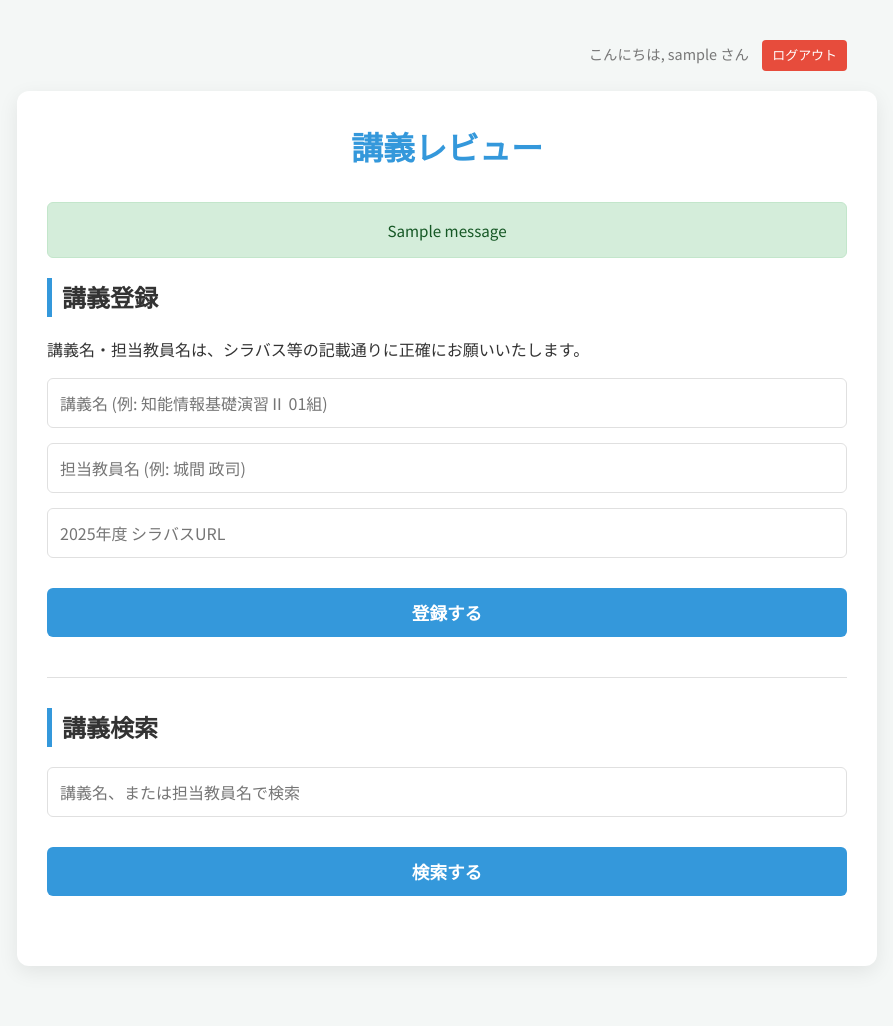
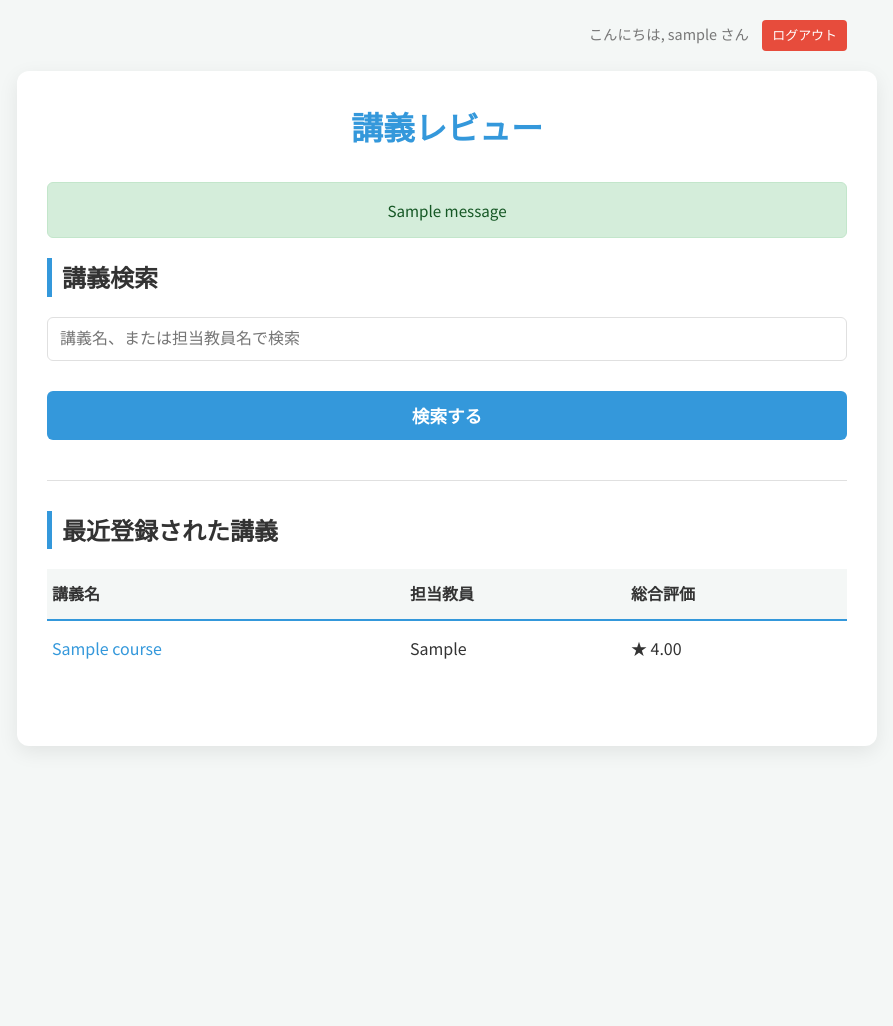
Before and after one commit to KAZUKIKUDA/team_OKIOTP, a Flask app: page / in a window 1280 px wide. Shown: the whole page, without its empty margins (193-1086 px from the left). After the commit the page ends 748 px from the top, so only its background shows below. Run offline with Flask 3, Linux system fonts and the light colour scheme; a user stored in the database is signed in; tables that the repository leaves empty hold one stand-in row (values such as "Sample post"); one stand-in notice (Sample message) is shown.

Commit message:
Redesign of the Flow

```diff
--- a/lost_flask/app.py
+++ b/lost_flask/app.py
@@ -46,9 +46,9 @@ except Exception as e:
 login_manager = LoginManager()
 login_manager.init_app(app)
 login_manager.login_view = 'login'
-# ▼▼▼ ログイン要求時のflashメッセージを無効化 (挙動修正) ▼▼▼
+# ▼▼▼ 不自然なflashメッセージを無効化 ▼▼▼
 login_manager.login_message = None
-# ▲▲▲ 挙動修正 ▲▲▲
+# ▲▲▲ flashメッセージ無効化 ▲▲▲
 login_manager.login_message_category = "danger"
 
 # --- Database Models (Passwordの長さを256に修正) ---
@@ -56,8 +56,9 @@ class User(UserMixin, db.Model):
     id = db.Column(db.Integer, primary_key=True)
     username = db.Column(db.String(150), nullable=False, unique=True)
     email = db.Column(db.String(150), nullable=False, unique=True)
-    # ▼▼▼ パスワードの長さを256に修正済み ▼▼▼
+    # ▼▼▼ パスワードの長さを256に変更 ▼▼▼
     password = db.Column(db.String(256), nullable=False)
+    # ▲▲▲ パスワードの長さ変更 ▲▲▲
     is_verified = db.Column(db.Boolean, nullable=False, default=False)
     reviews = db.relationship('Review', backref='author', lazy=True)
 
@@ -71,13 +72,14 @@ class Course(db.Model):
     def star_rating(self):
         if not self.reviews: return "評価なし"
         try:
-            # レビューが0件の場合のZeroDivisionErrorを避ける
+            # ▼▼▼ レビュー0件の場合のエラーをハンドリング ▼▼▼
             if len(self.reviews) == 0:
                 return "評価なし"
             avg = sum(r.rating for r in self.reviews) / len(self.reviews)
             return f"{avg:.2f}"
         except ZeroDivisionError:
             return "評価なし"
+        # ▲▲▲ エラーハンドリング ▲▲▲
 
 class Review(db.Model):
     id = db.Column(db.Integer, primary_key=True)
@@ -104,13 +106,17 @@ def load_user(user_id):
 
 # ▼▼▼ トップページ（/）の挙動を修正 ▼▼▼
 @app.route('/')
+@login_required # ログイン必須は維持
 def index():
-    # ログイン済みなら講義登録ページ（top.html）へ
-    if current_user.is_authenticated:
-        return render_template('top.html')
-    # 未ログインならflashメッセージなしでログインページへ
-    else:
-        return redirect(url_for('login'))
+    # ログイン済みユーザーには、検索フォームと最近の講義を表示
+    try:
+        # DBからIDを降順（新しい順）で3件取得
+        recent_courses = Course.query.order_by(db.desc(Course.id)).limit(3).all()
+    except Exception as e:
+        app.logger.error(f"Error fetching recent courses: {e}")
+        recent_courses = []
+
+    return render_template('top.html', recent_courses=recent_courses)
 # ▲▲▲ 挙動修正 ▲▲▲
 
 @app.route('/register', methods=['GET', 'POST'])
@@ -133,7 +139,7 @@ def register():
         if not re.match(password_pattern, password):
             flash('パスワードは12文字以上で、大文字、小文字、数字をそれぞれ1文字以上含める必要があります。', 'danger')
             return redirect(url_for('register'))
-        # ▲▲▲ バリデーション終了 ▲▲▲
+        # ▲▲▲ パスワード制約終了 ▲▲▲
 
         email_pattern = r'^e\d{6}@cs\.u-ryukyu\.ac\.jp$'
         if not re.match(email_pattern, email):
@@ -150,12 +156,7 @@ def register():
         new_user = None
         try:
             hashed_password = generate_password_hash(password, method='pbkdf2:sha256')
-
-            # ▼▼▼ 正しいUserオブジェクトの作成 ▼▼▼
-            # (is_verifiedは default=False が自動で設定される)
             new_user = User(username=username, email=email, password=hashed_password)
-            # ▲▲▲ これが正しい形式 ▲▲▲
-
             db.session.add(new_user)
             db.session.commit() # データベースへの書き込み
 
@@ -164,23 +165,22 @@ def register():
 
             # ▼▼▼ SendGridでメール送信 ▼▼▼
 
-            # 【重要】このEmailはSendGridで「送信者認証」したものに書き換えてください
-            SENDER_EMAIL = 'e235735@ie.u-ryukyu.ac.jp'
-            SENDER_NAME = '講義レビューサイト（Okinawa OTP）'
+            # 【重要】ここはあなたのSendGrid認証済みアドレスに書き換えてください
+            SENDER_EMAIL = 'e235701@cs.u-ryukyu.ac.jp'
+            SENDER_NAME = '講義レビューサイト' # 送信者名
 
             html_content = render_template('email/activate.html', confirm_url=confirm_url)
 
-            # ▼▼▼ SendGridMailオブジェクトの作成 (バグ修正版) ▼▼▼
+            # ▼▼▼ SendGridMailオブジェクト作成（バグ修正済み）▼▼▼
             message = SendGridMail(
                 from_email=(SENDER_EMAIL, SENDER_NAME),
                 to_emails=email,
                 subject='講義レビュー | メールアドレスの確認',
                 html_content=html_content)
-            # ▲▲▲ バグ修正版 ▲▲▲
+            # ▲▲▲ SendGridMailオブジェクト作成（バグ修正済み）▲▲▲
 
             if not sg:
-                app.logger.error("SendGrid API Client (sg) is not initialized. Check SENDGRID_API_KEY.")
-                raise Exception("SendGrid API Client (sg) is not initialized.")
+                raise Exception("SendGrid API Client (sg) is not initialized. Check SENDGRID_API_KEY.")
 
             app.logger.info(f"Attempting to send email via SendGrid to {email}...")
             response = sg.send(message)
@@ -215,7 +215,6 @@ def register():
                 except Exception as rb_e:
                     app.logger.error(f"Rollback failed: {rb_e}")
 
-            # ユーザーにエラータイプをそのまま表示しないように修正
             flash(f'不明なエラー（{type(e).__name__}）が発生しました。管理者に連絡してください。', 'danger')
             return redirect(url_for('register'))
 
@@ -245,7 +244,9 @@ def confirm_email(token):
 @app.route('/login', methods=['GET', 'POST'])
 def login():
     if current_user.is_authenticated:
+        # ▼▼▼ ログイン済みユーザーはトップページ（検索）へ ▼▼▼
         return redirect(url_for('index'))
+        # ▲▲▲ ログイン済み ▲▲▲
 
     if request.method == 'POST':
         email = request.form.get('email')
@@ -284,10 +285,7 @@ def guest_login():
         try:
             guest_email = f"guest_{uuid.uuid4().hex}@demo.com"
             hashed_password = generate_password_hash(f"guest_pw_{uuid.uuid4().hex}", method='pbkdf2:sha256')
-
-            # ▼▼▼ 正しいUserオブジェクトの作成 ▼▼▼
             new_guest_user = User(username=username, email=guest_email, password=hashed_password, is_verified=True)
-            # ▲▲▲ これが正しい形式 ▲▲▲
 
             db.session.add(new_guest_user)
             db.session.commit()
@@ -324,11 +322,11 @@ def add_course():
 
     if not name or not teacher:
         flash('講義名と担当教員名は必須です。', 'danger')
-        return redirect(url_for('index'))
+        return redirect(url_for('search_course')) # 失敗時は検索ページに戻す
 
     if not syllabus_url or not syllabus_url.startswith('https://tiglon.jim.u-ryukyu.ac.jp/portal/Public/Syllabus/'):
         flash('2025年度の正しいシラバスURL (https://tiglon...で始まる) を入力してください。', 'danger')
-        return redirect(url_for('index'))
+        return redirect(url_for('search_course')) # 失敗時は検索ページに戻す
 
     existing_course = Course.query.filter_by(name=name).first()
     if existing_course:
@@ -355,14 +353,7 @@ def add_course():
 @login_required
 def search_course():
     search_term = request.form.get('search')
-
-    # 検索語が空でなければ、前後の空白を除去
-    if search_term:
-        search_term = search_term.strip()
-
     if not search_term:
-        # 検索語が空の場合は、何も表示しないか、全件表示するか選択
-        # ここでは「全件表示」
         results = Course.query.all()
     else:
         results = Course.query.filter(
@@ -384,15 +375,12 @@ def course_detail(id):
 def add_review(id):
     course = Course.query.get_or_404(id)
 
-    # ゲストユーザーはレビューを投稿できないようにする
-    if current_user.email.endswith('@demo.com'):
-        flash('レビューを投稿するには、学内メールアドレスで正規登録する必要があります。', 'danger')
-        return redirect(url_for('course_detail', id=id))
-
+    # ▼▼▼ 1ユーザー1レビューの制約 ▼▼▼
     existing_review = Review.query.filter_by(course_id=id, user_id=current_user.id).first()
     if existing_review:
         flash('あなたはこの講義に既にレビューを投稿しています。', 'warning')
         return redirect(url_for('course_detail', id=id))
+    # ▲▲▲ 1ユーザー1レビュー ▲▲▲
 
     rating = request.form.get('rating')
     attendance = request.form.get('attendance')
@@ -408,10 +396,10 @@ def add_review(id):
 
     try:
         rating_float = float(rating)
-        if not (0.5 <= rating_float <= 5.0): # 評価は0.5から5.0の間に
-             flash('評価は0.5から5.0の間で選択してください。', 'danger')
+        if not (0 <= rating_float <= 5):
+             flash('評価は0から5の間で入力してください。', 'danger')
              return redirect(url_for('course_detail', id=id))
-    except (ValueError, TypeError):
+    except ValueError:
         flash('評価の値が無効です。', 'danger')
         return redirect(url_for('course_detail', id=id))
 
@@ -431,7 +419,11 @@ def add_review(id):
 
     return redirect(url_for('course_detail', id=id))
 
+
 # 開発環境でのみ`flask run`で実行するための設定
 if __name__ == '__main__':
-    # RenderはGunicornを使うので、この部分はRenderでは実行されない
+    # 開発時に "instance" フォルダが存在することを確認
+    if not os.path.exists(os.path.join(os.path.abspath(os.path.dirname(__file__)), 'instance')):
+        os.makedirs(os.path.join(os.path.abspath(os.path.dirname(__file__)), 'instance'))
+
     app.run(debug=True)
--- a/lost_flask/config.py
+++ b/lost_flask/config.py
@@ -10,7 +10,7 @@ class Config:
     # Renderの環境変数 'SECRET_KEY' を読み込む
     SECRET_KEY = os.environ.get('SECRET_KEY', 'default-secret-key-for-dev')
 
-    if SECRET_KEY == 'default-secret-key-for-dev':
+    if SECRET_KEY == 'default-secret-key-for-dev' and os.environ.get('FLASK_ENV') != 'development':
         print("="*50)
         print("警告: 環境変数 'SECRET_KEY' が設定されていません。")
         print("       開発用のデフォルトキーを使用します。")
@@ -25,4 +25,4 @@ class Config:
     SQLALCHEMY_TRACK_MODIFICATIONS = False
 
     # --- メール設定 ---
-    # SendGrid APIを使うため、Flask-MailのSMTP設定はすべて不要
+    # SendGrid API (app.pyで直接os.environ.get) を使うため、Flask-Mailの設定はすべて不要
--- a/lost_flask/static/style.css
+++ b/lost_flask/static/style.css
@@ -7,14 +7,12 @@
  */
 body, html {
     font-family: "Noto Sans JP", sans-serif;
-
-    /* 既存のスタイルもここに記述 */
-    background-color: var(--bg-color); /* #f8f9fa から変数に変更 */
-    color: var(--text-color);          /* #333 から変数に変更 */
-    line-height: 1.6;           /* 例: 行間 */
+    background-color: var(--bg-color, #f4f7f6); /* 変数が未定義でも動くようにフォールバックを追加 */
+    color: var(--text-color, #333);
     margin: 0;
-    padding: 20px;
+    padding: 0;
     font-size: 16px;
+    line-height: 1.6;
 }
 
 /* --- CSS Variables & Basic Setup --- */
@@ -70,7 +65,7 @@ hr {
 /* --- Headers --- */
 .user-header {
     max-width: 800px;
-    margin: 0 auto 10px;
+    margin: 20px auto 10px; /* bodyのpaddingを0にしたため、headerにmargin-topを追加 */
     padding: 0 10px;
     text-align: right;
     font-size: 0.9em;
@@ -91,18 +86,16 @@ hr {
 input[type="text"],
 input[type="email"],
 input[type="password"],
-input[type="url"], /* Added style for URL input */
+input[type="url"],
 textarea {
     width: 100%;
     padding: 12px;
-    margin-bottom: 15px; /* Consistent margin */
+    margin-bottom: 15px;
     border: 1px solid var(--border-color);
     border-radius: 6px;
     box-sizing: border-box;
     font-size: 1em;
     transition: border-color 0.2s, box-shadow 0.2s;
-    /* Webフォントを継承 */
-    font-family: inherit;
 }
 input[type="text"]:focus,
 input[type="email"]:focus,
@@ -118,15 +111,10 @@ textarea {
     min-height: 100px;
 }
 
-/* Align syllabus URL input with others */
-form input[name="syllabus_url"] {
-    margin-top: 0; /* Remove extra top margin */
-}
-
 .btn {
     width: 100%;
     padding: 12px;
-    margin-top: 15px; /* Adjusted margin-top for spacing */
+    margin-top: 15px;
     color: #fff;
     border: none;
     border-radius: 6px;
@@ -136,9 +124,7 @@ form input[name="syllabus_url"] {
     transition: background-color 0.2s;
     background-color: var(--primary-color);
     text-decoration: none !important;
-    box-sizing: border-box; /* For layout consistency */
-    /* Webフォントを継承 */
-    font-family: inherit;
+    box-sizing: border-box;
 }
 .btn:hover {
     background-color: var(--primary-hover-color);
@@ -161,22 +147,22 @@ form input[name="syllabus_url"] {
     padding: 30px 40px;
     border-radius: 12px;
     box-shadow: 0 6px 20px var(--shadow-color);
-    width: 350px;
+    width: 380px; /* パスワード制約文のため少し拡大 */
     margin: 50px auto;
 }
-
-/* ▼▼▼ アプリタイトル用のスタイルを追加 ▼▼▼ */
+/* ▼▼▼ アプリタイトルスタイル ▼▼▼ */
 .app-title {
     text-align: center;
-    font-size: 1.5em; /* 24px */
-    font-weight: 600;
     color: var(--primary-color);
+    font-weight: 700;
+    font-size: 2em;
+    margin-top: 0;
     margin-bottom: 10px;
 }
-
+/* ▲▲▲ アプリタイトルスタイル ▲▲▲ */
 .auth-container h2 {
     text-align: center;
-    margin-top: 0; /* app-titleが入るので上のマージンを削除 */
+    margin-top: 0;
     margin-bottom: 25px;
     color: var(--text-color);
     font-weight: 600;
--- a/lost_flask/templates/top.html
+++ b/lost_flask/templates/top.html
@@ -3,24 +3,24 @@
 <head>
     <meta charset="UTF-8">
     <title>講義レビュー</title>
+    <!-- ▼▼▼ Google Fonts 読み込み ▼▼▼ -->
     <link rel="preconnect" href="https://fonts.googleapis.com">
     <link rel="preconnect" href="https://fonts.gstatic.com" crossorigin>
     <link href="https://fonts.googleapis.com/css2?family=Noto+Sans+JP:wght@100..900&display=swap" rel="stylesheet">
+    <!-- ▲▲▲ Google Fonts 読み込み ▲▲▲ -->
     <link rel="stylesheet" href="{{ url_for('static', filename='style.css') }}">
 </head>
 <body>
     <div class="user-header">
-        {% if current_user.is_authenticated %}
-            <span>こんにちは, {{ current_user.username }} さん</span>
-            <a href="{{ url_for('logout') }}" class="btn-logout">ログアウト</a>
-        {% else %}
-            <a href="{{ url_for('login') }}" class="btn">ログイン</a>
-        {% endif %}
+        <span>こんにちは, {{ current_user.username }} さん</span>
+        <a href="{{ url_for('logout') }}" class="btn-logout">ログアウト</a>
     </div>
 
     <div class="container">
         <header class="main-header">
-            <h1>講義レビュー</h1>
+            <!-- ▼▼▼ タイトル変更 ▼▼▼ -->
+            <h1 class="app-title">講義レビュー</h1>
+            <!-- ▲▲▲ タイトル変更 ▲▲▲ -->
         </header>
 
         {% with messages = get_flashed_messages(with_categories=true) %}
@@ -31,24 +31,7 @@
             {% endif %}
         {% endwith %}
 
-        <section>
-            <h2>講義登録</h2>
-            <p>講義名・担当教員名は、シラバス等の記載通りに正確にお願いいたします。</p>
-            <form action="{{ url_for('add_course') }}" method="POST">
-                <input type="text" name="name" placeholder="講義名 (例: 知能情報基礎演習Ⅱ 01組)" required>
-                <input type="text" name="teacher" placeholder="担当教員名 (例: 城間 政司)" required>
-                <!-- ▼▼▼ Removed inline style ▼▼▼ -->
-                <input type="url" name="syllabus_url"
-                       placeholder="2025年度 シラバスURL"
-                       pattern="^https://tiglon\.jim\.u-ryukyu\.ac\.jp/portal/Public/Syllabus/.*\.aspx\?lct_year=2025.*"
-                       title="2025年度の正しいシラバスURL (https://tiglon...で始まる) を入力してください。"
-                       required>
-                <button type="submit" class="btn">登録する</button>
-            </form>
-        </section>
-
-        <hr>
-
+        <!-- ▼▼▼ 講義検索フォーム（これがメイン機能） ▼▼▼ -->
         <section>
             <h2>講義検索</h2>
             <form action="{{ url_for('search_course') }}" method="POST">
@@ -56,6 +39,39 @@
                 <button type="submit" class="btn">検索する</button>
             </form>
         </section>
+        <!-- ▲▲▲ 講義検索フォーム ▲▲▲ -->
+
+        <hr>
+
+        <!-- ▼▼▼ 最近登録された講義 ▼▼▼ -->
+        <section>
+            <h2>最近登録された講義</h2>
+            {% if recent_courses %}
+                <!-- search.htmlのスタイルを再利用 -->
+                <table class="search-results-table">
+                    <thead>
+                        <tr>
+                            <th>講義名</th>
+                            <th>担当教員</th>
+                            <th>総合評価</th>
+                        </tr>
+                    </thead>
+                    <tbody>
+                        {% for course in recent_courses %}
+                        <tr>
+                            <td><a href="{{ url_for('course_detail', id=course.id) }}">{{ course.name }}</a></td>
+                            <td>{{ course.teacher }}</td>
+                            <td>★ {{ course.star_rating }}</td>
+                        </tr>
+                        {% endfor %}
+                    </tbody>
+                </table>
+            {% else %}
+                <p>まだ講義が登録されていません。</p>
+            {% endif %}
+        </section>
+        <!-- ▲▲▲ 最近登録された講義 ▲▲▲ -->
+
     </div>
 </body>
 </html>
```
Also changed, not shown: other parts of lost_flask/static/style.css (+17 -25 lines), lost_flask/requirements.txt (+13 -5 lines), lost_flask/templates/detail.html (+9 -5 lines), lost_flask/templates/guest_login.html (+13 -0 lines), lost_flask/templates/login.html (+4 -4 lines), lost_flask/templates/register.html (+4 -4 lines), lost_flask/templates/search.html (+45 -5 lines), lost_flask/instance/lectures.db.
